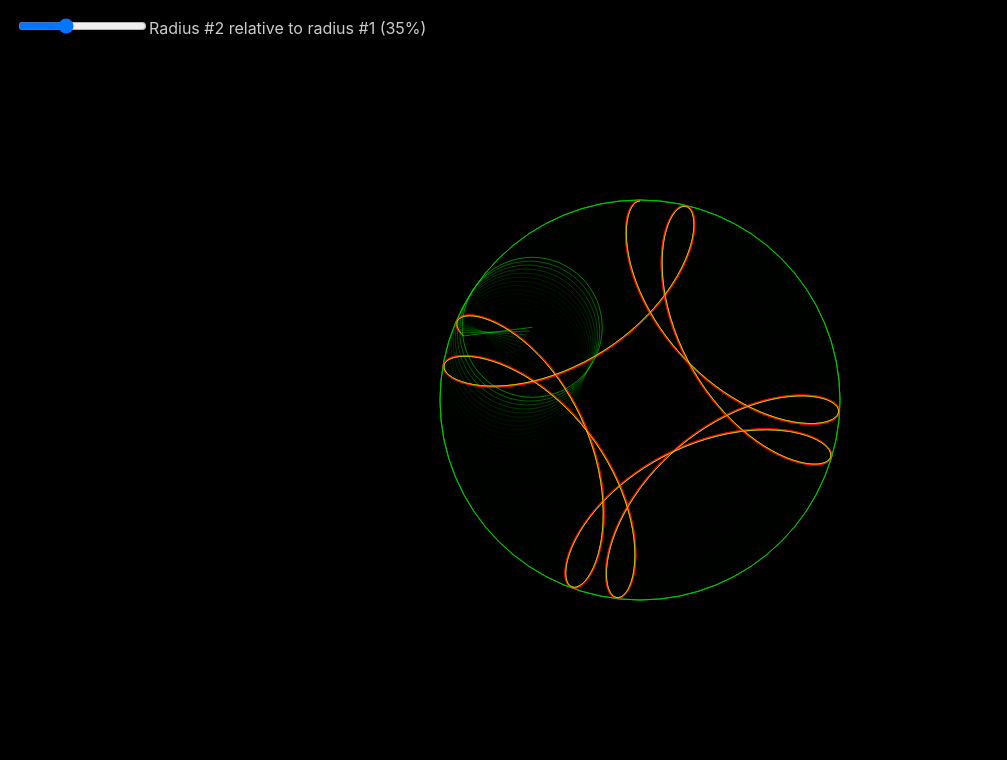
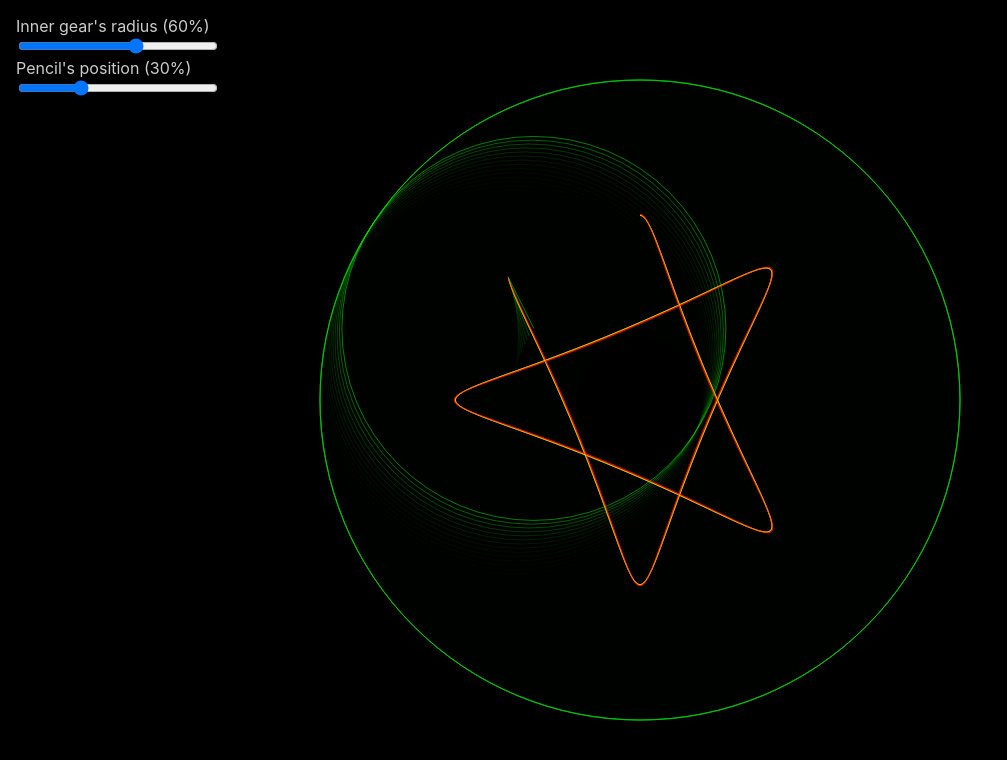
Before and after one commit to panzy/spirograph-toy, a React (Create React App) app: page / in a window 1280 px wide. Shown: the top 760 px of the page, without its empty margins (0-1007 px from the left). Built offline with nearby package versions, Linux system fonts and the light colour scheme.

Commit message:
Add a spirograph param: pencil position.

```diff
--- a/src/App.js
+++ b/src/App.js
@@ -7,11 +7,14 @@ function App() {
 
   const graph = new Spirograph();
 
-  // param r2
-  const [r2, setR2] = useState(35);
+  // export for inspecting
+  global.graph = graph;
+
+  // params
+  const [params, setParams] = useState({r2: 60, r3: 30});
 
   useEffect(() => {
-    graph.start(r2);
+    graph.start(params);
     return graph.stop;
   });
 
@@ -21,8 +24,8 @@ function App() {
         <canvas/>
       </header>
       <ParamEditor
-        defaultValue={r2}
-        onChange={r2 => setR2(r2)}
+        defaultValue={params}
+        onChange={p => setParams(p)}
       />
     </div>
   );
--- a/src/ParamEditor.css
+++ b/src/ParamEditor.css
@@ -5,3 +5,7 @@
 #ParamEditor label {
     color: #ccc;
 }
+
+#ParamEditor input {
+    width: 200px;
+}
--- a/src/ParamEditor.js
+++ b/src/ParamEditor.js
@@ -2,17 +2,23 @@ import { useState } from 'react';
 import './ParamEditor.css';
 
 function ParamEditor({defaultValue, onChange}) {
-  const [value, setVal] = useState(defaultValue ?? 0);
+  const [value, setVal] = useState(defaultValue ?? {r2: 0, r3: 0});
 
   const onChange_ = e => {
-    setVal(e.target.value);
+    const newValue = {...value, [e.target.id]: parseInt(e.target.value)};
+    setVal(newValue);
     if (onChange)
-      onChange(e.target.value);
+      onChange(newValue);
   }
 
   return <div id='ParamEditor'>
-    <input type='range' id='r2' min='0' max='100' value={value} onChange={onChange_}/>
-    <label htmlFor='r2'>Radius #2 relative to radius #1 ({value}%)</label>
+    <label htmlFor='r2'>Inner gear's radius ({value.r2}%)</label>
+    <br/>
+    <input type='range' id='r2' min='0' max='100' value={value.r2} onChange={onChange_}/>
+    <br/>
+    <label htmlFor='r3'>Pencil's position ({value.r3}%)</label>
+    <br/>
+    <input type='range' id='r3' min='0' max='100' value={value.r3} onChange={onChange_}/>
     <br/>
   </div>;
 }
--- a/src/Spirograph.js
+++ b/src/Spirograph.js
@@ -1,5 +1,5 @@
-function dist(x1, y1, x2, y2) {
-  return Math.abs(x1 - x2) + Math.abs(y1 - y2);
+function dist2(x1, y1, x2, y2) {
+  return (x1 - x2) * (x1 - x2) + (y1 - y2) * (y1 - y2);
 }
 
 class Spirograph {
@@ -10,56 +10,57 @@ class Spirograph {
     const RED = 'rgba(255, 0, 0, 1)';
     const YELLOW = 'rgba(255, 255, 0, .5)';
 
-    const {ctx, width, height, a1, a2, track2, track3} = this;
+    const {ctx, width, height, a1, a2, track3, track4} = this;
 
+    // the center
     const cx = width / 2;
     const cy = height / 2;
 
-    const r1 = Math.min(width, height) / 4;
+    // the outter gear
+    const r1 = Math.min(width, height) * 0.4;
+    // angle delta per tick
     const delta1 = Math.PI / 90;
 
+    // the inner gear
     const r2 = r1 * this.r2Percentage / 100.0;
     const delta2 = this.r2Percentage > 0 ? -delta1 * 100.0 / this.r2Percentage : 0;
 
-    const r3 = Math.max(0, r2 - 1);
+    // the pencil's position, specified by its distance to the inner gear's center.
+    const r3 = r2 * this.r3Percentage / 100.0;
+    // another pencil, slightly offset
+    const r4 = Math.max(0, r3 - 1);
 
     let x = cx + (r1 - r2) * Math.cos(a1);
     let y = cy + (r1 - r2) * Math.sin(a1);
 
-    let x2 = x + r2 * Math.cos(a2);
-    let y2 = y + r2 * Math.sin(a2);
-
+    // the 1st pencil's current coordinates
     let x3 = x + r3 * Math.cos(a2);
     let y3 = y + r3 * Math.sin(a2);
+
+    // the 2nd pencil's current coordinates
+    let x4 = x + r4 * Math.cos(a2);
+    let y4 = y + r4 * Math.sin(a2);
 
     // progress the angles for next frame
     this.a1 += delta1;
     this.a2 += delta2;
 
-    // append to track2
-    if (r2 > 0) {
-      if (track2.length > 0 && dist(x2, y2, track2[0][0], track2[0][1]) < 1) {
-        track2.push([x2, y2]);
-        this.track2Full = true;
-      }
-      if (!this.track2Full) {
-        track2.push([x2, y2]);
-      }
-    } else {
-      this.track2Full = true;
+    // append to track3
+    if (track3.length > 0 && dist2(x3, y3, track3[0][0], track3[0][1]) < 0.01) {
+      track3.push([x3, y3]);
+      this.track3Full = true;
+    }
+    if (!this.track3Full) {
+      track3.push([x3, y3]);
     }
 
-    // append to track3
-    if (r3 > 0) {
-      if (track3.length > 2 && dist(x3, y3, track3[0][0], track3[0][1]) < 2) {
-        this.track3Full = true;
-        track3.push([x3, y3]);
-      }
-      if (!this.track3Full) {
-        track3.push([x3, y3]);
-      }
-    } else {
-      this.track3Full = true;
+    // append to track4
+    if (track4.length > 2 && dist2(x4, y4, track4[0][0], track4[0][1]) < 0.01) {
+      this.track4Full = true;
+      track4.push([x4, y4]);
+    }
+    if (!this.track4Full) {
+      track4.push([x4, y4]);
     }
 
     //
@@ -72,23 +73,23 @@ class Spirograph {
     ctx.fillStyle = 'rgba(0, 0, 0, 0.25)';
     ctx.fillRect(0, 0, width, height);
 
-    if (track2.length > 2) {
+    if (track3.length > 2) {
       ctx.strokeStyle = RED;
-      ctx.beginPath();
-      ctx.moveTo(track2[0][0], track2[0][1]);
-      track2.forEach(([x, y]) => ctx.lineTo(x, y));
-      ctx.stroke();
-    }
-
-    if (track3.length > 2) {
-      ctx.strokeStyle = YELLOW;
       ctx.beginPath();
       ctx.moveTo(track3[0][0], track3[0][1]);
       track3.forEach(([x, y]) => ctx.lineTo(x, y));
       ctx.stroke();
     }
 
-    if (!this.track2Full) {
+    if (track4.length > 2) {
+      ctx.strokeStyle = YELLOW;
+      ctx.beginPath();
+      ctx.moveTo(track4[0][0], track4[0][1]);
+      track4.forEach(([x, y]) => ctx.lineTo(x, y));
+      ctx.stroke();
+    }
+
+    if (!this.track3Full) {
       // draw the gears
       ctx.strokeStyle = GREEN;
       // outter gear
@@ -102,12 +103,12 @@ class Spirograph {
       // radius of the inner gear
       ctx.beginPath();
       ctx.moveTo(x, y);
-      ctx.lineTo(x2, y2);
+      ctx.lineTo(x3, y3);
       ctx.stroke();
     }
 
     // Dry run several times before stop the animation to get rid of the gears completely.
-    if (this.track2Full && ++this.dryRunTimes > 10) {
+    if (this.track3Full && ++this.dryRunTimes > 10) {
       this.stopped = true;
     }
 
@@ -126,20 +127,21 @@ class Spirograph {
     this.loop();
   }
 
-  start = (r2Percentage) => {
+  start = ({r2, r3}) => {
     let canvas = document.querySelector('canvas');
     this.ctx = canvas.getContext('2d');
     this.width = canvas.width = window.innerWidth;
     this.height = canvas.height = window.innerHeight;
-    this.r2Percentage = r2Percentage;
+    this.r2Percentage = r2;
+    this.r3Percentage = r3;
     this.stopped = false;
     this.dryRunTimes = 0; // each loop after the tracks are full is a dry run
     this.a1 = Math.PI * 1.5;
     this.a2 = this.a1;
-    this.track2 = [];
-    this.track2Full = false;
     this.track3 = [];
     this.track3Full = false;
+    this.track4 = [];
+    this.track4Full = false;
 
     this.loop();
   }
```
